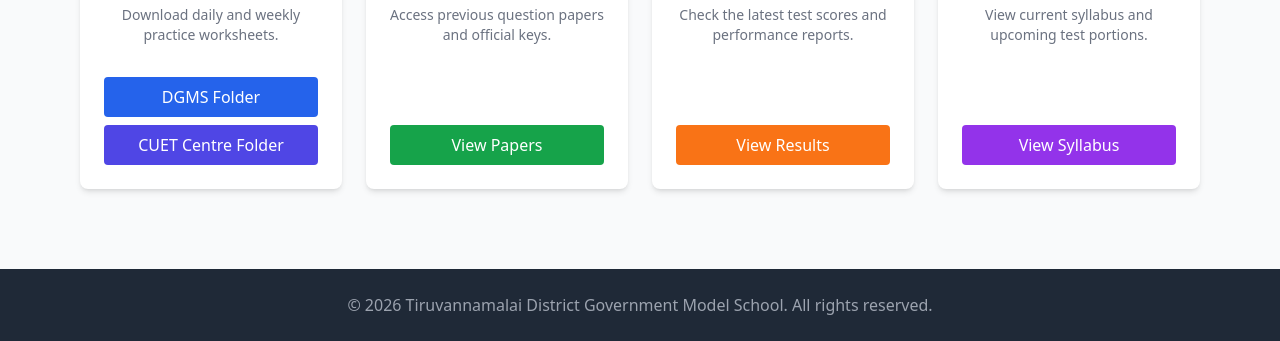
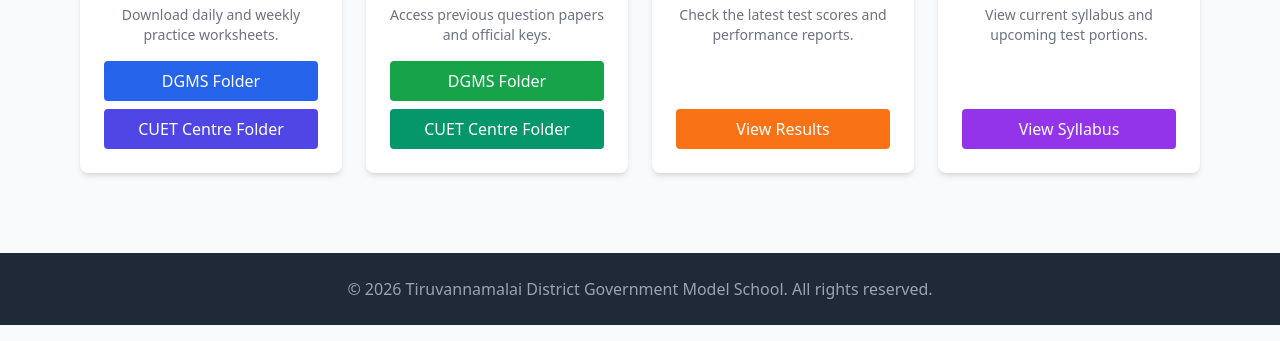
Before and after one commit to tiruvannamalaidgms-bot/Tiruvannamalai-DGMS, a plain HTML site: page index.html in a window 1280 px wide. Shown: the part 693-1034 px from the top of the page. Drawn offline with nearby package versions, Linux system fonts and the light colour scheme.

Commit message:
Update index.html

```diff
--- a/index.html
+++ b/index.html
@@ -43,22 +43,28 @@
                 <h3 class="text-lg font-bold mb-2">Worksheets</h3>
                 <p class="text-gray-500 mb-4 text-sm flex-grow">Download daily and weekly practice worksheets.</p>
 
-                <div class="space-y-2 mt-4">
+                <div class="space-y-2 mt-4 mt-auto">
                     <!-- Replace # with your DGMS Google Drive Link -->
                     <a href="#" target="_blank" class="block bg-blue-600 text-white px-4 py-2 rounded font-medium hover:bg-blue-700 transition w-full">DGMS Folder</a>
 
-                    <!-- Replace # with your CUET Centre Google Drive Link -->
+                    <!-- Has your CUET Centre Google Drive Link -->
                     <a href="https://drive.google.com/drive/folders/15tpcOcTjaAwnXQ-A6foUsVydxFpHXF56" target="_blank" class="block bg-indigo-600 text-white px-4 py-2 rounded font-medium hover:bg-indigo-700 transition w-full">CUET Centre Folder</a>
                 </div>
             </div>
 
-            <!-- Question Paper & Answer Key Card -->
+            <!-- Question Paper & Answer Key Card (Updated with 2 buttons) -->
             <div class="bg-white p-6 rounded-lg shadow-md border-t-4 border-green-600 text-center hover:shadow-lg transition flex flex-col h-full">
                 <div class="text-4xl mb-4">📝</div>
                 <h3 class="text-lg font-bold mb-2">Papers & Keys</h3>
                 <p class="text-gray-500 mb-4 text-sm flex-grow">Access previous question papers and official keys.</p>
-                <!-- Replace # with your Google Drive Link -->
-                <a href="#" target="_blank" class="block bg-green-600 text-white px-4 py-2 rounded font-medium hover:bg-green-700 transition w-full mt-auto">View Papers</a>
+
+                <div class="space-y-2 mt-4 mt-auto">
+                    <!-- Replace # with your DGMS Google Drive Link -->
+                    <a href="#" target="_blank" class="block bg-green-600 text-white px-4 py-2 rounded font-medium hover:bg-green-700 transition w-full">DGMS Folder</a>
+
+                    <!-- Replace # with your CUET Centre Google Drive Link -->
+                    <a href="#" target="_blank" class="block bg-emerald-600 text-white px-4 py-2 rounded font-medium hover:bg-emerald-700 transition w-full">CUET Centre Folder</a>
+                </div>
             </div>
 
             <!-- Result Card -->
```
